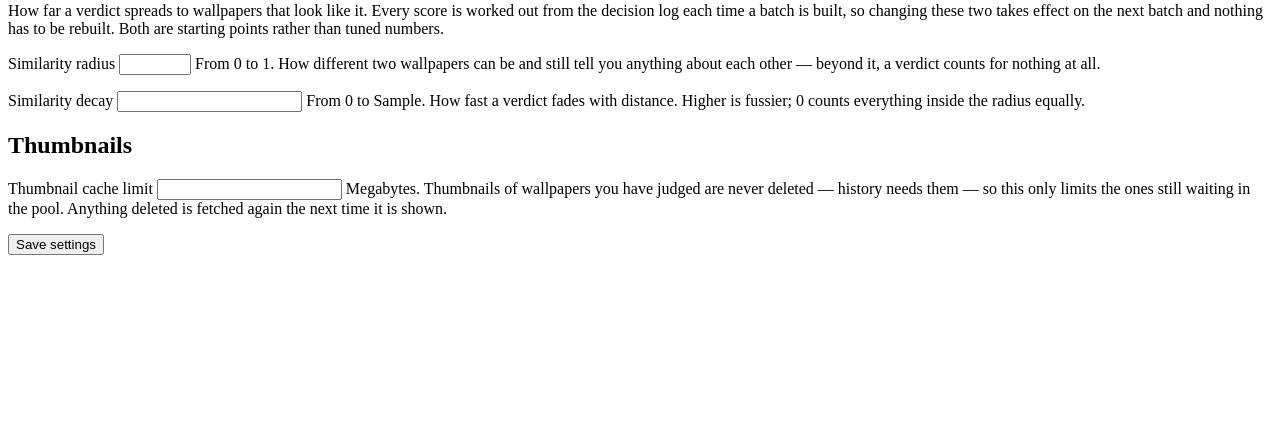
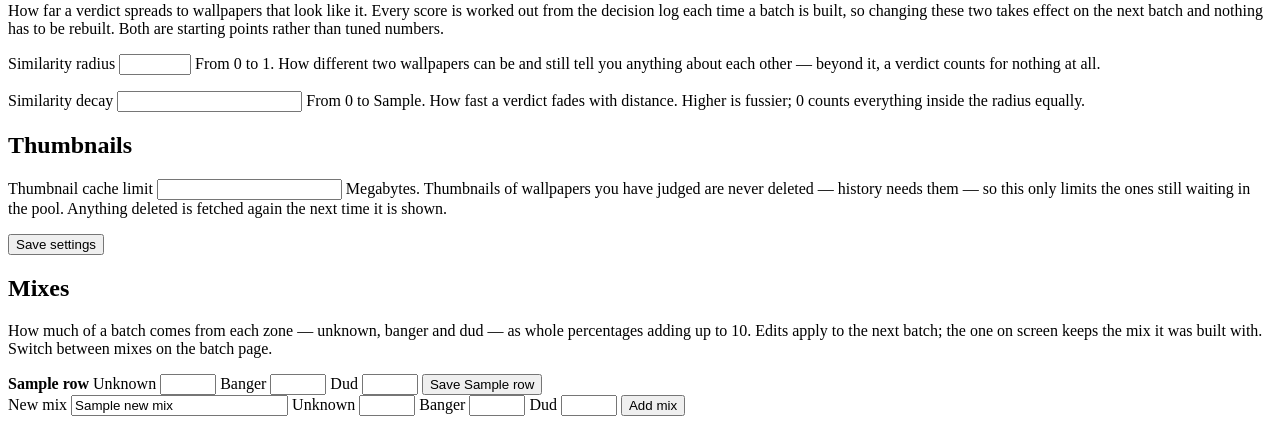
Before and after one commit to CJohnsonPeart25/wallpapi, a FastAPI app: template src/wallpapi/web/templates/settings.html in a window 1280 px wide. Shown: the part 601-1025 px from the top of the page. Before the commit the page ends 856 px from the top, so only its background shows below. Run offline with FastAPI, Linux system fonts and the light colour scheme; the template is opened without the code that fills it: most values are stand-ins (such as "Sample title", 1, 10 or a date in 2020); some libraries are stand-ins or nearby versions.

Commit message:
Put the Mixes on the settings page
A row per Mix with its three percentages as fields, a Save per row, a Delete
on the ones that can take it, and an add row. Each row is a form of its own
because HTML does not nest forms and every row posts the same four field
names; both routes are plain posts with post-redirect-get on success and the
refusal rendered next to what was typed, as `/settings` has done since #4.

No delete control on Explore, on Refine or on the active Mix — all three are
refusals the Core service makes anyway, and the page should not offer a
button that cannot work. The Batch page switcher needed no change: it has
listed every stored Mix since #10.

```diff
--- a/src/wallpapi/web/app.py
+++ b/src/wallpapi/web/app.py
@@ -23,10 +23,13 @@
 from wallpapi.core import (
     MAX_BATCH_SIZE,
     MAX_FILTER_PIXELS,
+    MAX_MIX_NAME_LENGTH,
     MAX_POOL_TARGET_SIZE,
     MAX_SIMILARITY_DECAY,
     MIN_BATCH_SIZE,
     MIN_POOL_TARGET_SIZE,
+    MIX_TOTAL,
+    UNDELETABLE_MIXES,
     WALLHAVEN_RATIOS,
     Batch,
     BatchUnavailable,
@@ -35,7 +38,7 @@
     SettingsRefused,
     SubmissionRefused,
 )
-from wallpapi.model import Verdict
+from wallpapi.model import Mix, Verdict
 from wallpapi.refill import RefillThread
 
 TEMPLATES_DIR = Path(__file__).parent / "templates"
@@ -164,6 +167,48 @@
     quietly claim the fallback was the choice.
     """
     return {"mixes": core.list_mixes(), "active_mix": core.get_settings().active_mix}
+
+
+def _mix_section(core: CoreService, posted: Mapping[str, str] | None = None) -> dict[str, object]:
+    """The **Mixes** section of the settings page: a row per **Mix**, plus the row that adds one.
+
+    Built here rather than in the template because three facts have to be combined per row — what is
+    stored, what the user has just typed, and whether the row may be deleted — and a template deciding
+    any of them would be a second place that knows the rules.
+
+    `posted` is the save that was refused, put back over the row it came from so that fixing one number
+    is not retyping three. A posted name that matches no stored **Mix** belongs to the add row, which is
+    where it was typed; that includes the empty name, which is the only way `MIX_NAME_INVALID` is
+    reached.
+
+    A row is deletable when it is neither **Explore** nor **Refine** (`UNDELETABLE_MIXES`) nor the active
+    **Mix**. Both are refusals the Core service makes anyway; not rendering the control is the page
+    declining to offer a button that cannot work, the same way **History** renders no clear control on a
+    row with nothing to clear.
+    """
+    typed = dict(posted or {})
+    typed_name = typed.get("name", "").strip()
+    stored = core.list_mixes()
+    active = core.get_settings().active_mix
+
+    def fields(mix: Mix) -> dict[str, object]:
+        edited = typed if typed_name == mix.name else {}
+        return {
+            "name": mix.name,
+            "unknown": edited.get("unknown", str(mix.unknown)),
+            "banger": edited.get("banger", str(mix.banger)),
+            "dud": edited.get("dud", str(mix.dud)),
+            "active": mix.name == active,
+            "deletable": mix.name not in UNDELETABLE_MIXES and mix.name != active,
+        }
+
+    added = typed if typed_name not in {mix.name for mix in stored} else {}
+    return {
+        "mix_rows": [fields(mix) for mix in stored],
+        "new_mix": {field: added.get(field, "") for field in ("name", "unknown", "banger", "dud")},
+        "mix_total": MIX_TOTAL,
+        "max_mix_name_length": MAX_MIX_NAME_LENGTH,
+    }
 
 
 def create_app(core: CoreService, *, refill: bool = False) -> FastAPI:
@@ -381,8 +426,10 @@
         request: Request,
         *,
         posted: Mapping[str, str],
+        posted_mix: Mapping[str, str] | None = None,
         refused: SettingsRefused | None = None,
         saved: bool = False,
+        deleted: bool = False,
         status_code: int = HTTPStatus.OK,
     ) -> HTMLResponse:
         """The settings form, filled with the values given rather than with the values stored.
@@ -391,14 +438,20 @@
         the others. `posted` is every field as text, which is how a plain page load renders them too — the
         form fields are strings either way, and giving both paths one shape means a field added to the form
         is added in one place rather than three.
+
+        `posted_mix` is the same idea for the **Mixes** section, kept apart from `posted` because those
+        rows are forms of their own: a **Mix** row posts four fields under names every other **Mix** row
+        posts too, so they cannot be spread into one flat context the way the settings fields are.
         """
         return templates.TemplateResponse(
             request,
             "settings.html",
             {
                 **posted,
+                **_mix_section(core, posted_mix),
                 "refused": refused,
                 "saved": saved,
+                "deleted": deleted,
                 "min_batch_size": MIN_BATCH_SIZE,
                 "max_batch_size": MAX_BATCH_SIZE,
                 "min_pool_target_size": MIN_POOL_TARGET_SIZE,
@@ -411,9 +464,9 @@
         )
 
     @app.get("/settings", response_class=HTMLResponse)
-    def settings_page(request: Request, saved: bool = False) -> HTMLResponse:
+    def settings_page(request: Request, saved: bool = False, deleted: bool = False) -> HTMLResponse:
         """The settings page, showing what is stored."""
-        return render_settings(request, posted=_stored_fields(core), saved=saved)
+        return render_settings(request, posted=_stored_fields(core), saved=saved, deleted=deleted)
 
     @app.post("/settings")
     def save_settings(
@@ -472,6 +525,60 @@
             )
         return RedirectResponse("/settings?saved=1", status_code=HTTPStatus.SEE_OTHER)
 
+    @app.post("/settings/mixes")
+    def save_mix(
+        request: Request,
+        name: Annotated[str, Form()] = "",
+        unknown: Annotated[str, Form()] = "",
+        banger: Annotated[str, Form()] = "",
+        dud: Annotated[str, Form()] = "",
+    ) -> Response:
+        """Create a **Mix** or edit one, and come back with the reason if those are not percentages.
+
+        One route for both, because `save_mix` is one write: the add row and every edit row post the same
+        four fields, and which of the two happened is a question about the table rather than about what
+        the user asked for.
+
+        Plain form posts rather than htmx, like the rest of this page — a **Mix** row changes the
+        switcher on another page and the list this section renders, so there is no fragment worth
+        swapping. Post-redirect-get on success for the reason `/settings` redirects: saving the same
+        **Mix** twice is the same **Mix**.
+
+        Every field is `str` with a default of empty, and the Core service decides. A declared `int` would
+        answer a typo with FastAPI's own JSON 422 instead of the sentence this page renders, and an empty
+        percentage — the add row submitted with a name and nothing else — would be a 422 rather than
+        `MIX_PERCENTAGES_INVALID`.
+        """
+        result = core.save_mix(name, unknown=unknown, banger=banger, dud=dud)
+        if isinstance(result, SettingsRefused):
+            return render_settings(
+                request,
+                posted=_stored_fields(core),
+                posted_mix={"name": name, "unknown": unknown, "banger": banger, "dud": dud},
+                refused=result,
+                status_code=HTTPStatus.BAD_REQUEST,
+            )
+        return RedirectResponse("/settings?saved=1", status_code=HTTPStatus.SEE_OTHER)
+
+    @app.post("/settings/mixes/delete")
+    def delete_mix(request: Request, name: Annotated[str, Form()] = "") -> Response:
+        """Remove a **Mix**, or re-render with the reason it stays.
+
+        The page renders no delete control on **Explore**, on **Refine** or on the active **Mix**, so
+        every refusal here is a second tab or a hand-made post — but it is a rendered sentence rather
+        than a bare status code, because this is a full page load and the user is looking at the section
+        the answer belongs in.
+        """
+        refused = core.delete_mix(name)
+        if refused is not None:
+            return render_settings(
+                request,
+                posted=_stored_fields(core),
+                refused=refused,
+                status_code=HTTPStatus.BAD_REQUEST,
+            )
+        return RedirectResponse("/settings?deleted=1", status_code=HTTPStatus.SEE_OTHER)
+
     @app.get("/thumb/{wallpaper_id}")
     def thumbnail(wallpaper_id: str) -> FileResponse:
         """One tile, off the **Thumbnail cache**. Fetched from Wallhaven the first time and never again."""
--- a/src/wallpapi/web/templates/settings.html
+++ b/src/wallpapi/web/templates/settings.html
@@ -21,6 +21,9 @@
       <h1>Settings</h1>
       {% if saved %}
         <p class="saved">Settings saved.</p>
+      {% endif %}
+      {% if deleted %}
+        <p class="saved">Mix deleted.</p>
       {% endif %}
       {% if refused %}
         {# The Core service's refusal reason, said in words. One branch per reason; the last branch is a
@@ -53,6 +56,16 @@
             Similarity decay must be a number from 0 to {{ max_similarity_decay }}.
           {% elif refused.reason.value == "thumbnail_cache_max_mb_invalid" %}
             The thumbnail cache limit must be a whole number of megabytes, 0 or more.
+          {% elif refused.reason.value == "mix_percentages_invalid" %}
+            Mix percentages must be whole numbers, 0 or more, that add up to {{ mix_total }}.
+          {% elif refused.reason.value == "mix_name_invalid" %}
+            A mix needs a name, of no more than {{ max_mix_name_length }} characters.
+          {% elif refused.reason.value == "mix_unknown" %}
+            No mix goes by that name — it may have been deleted in another tab.
+          {% elif refused.reason.value == "mix_in_use" %}
+            That is the active mix. Switch to another on the batch page before deleting it.
+          {% elif refused.reason.value == "mix_not_deletable" %}
+            Explore and refine can be edited but cannot be deleted.
           {% else %}
             That value was refused ({{ refused.reason.value }}).
           {% endif %}
@@ -189,6 +202,69 @@
         </p>
         <button type="submit">Save settings</button>
       </form>
+
+      {#
+        Mixes (#12). Outside the settings form and not inside it: each row is a form of its own, HTML
+        does not nest forms, and a mix row posts four fields under names every other row posts too — so
+        one big form would send three copies of "unknown" and the server would have to guess.
+
+        Editing and adding post to the same route. A mix is saved under its name, and whether one was
+        already there is not a question worth asking the user; that also means there is no rename —
+        saving under a new name makes a second mix.
+
+        No delete control on explore, on refine, or on the active mix. All three are refusals the core
+        service makes anyway, and a page that offers a button which cannot work is a page telling the
+        user something untrue — the same reason history renders no clear control on a row with nothing
+        to clear.
+      #}
+      <h2>Mixes</h2>
+      <p class="hint">How much of a batch comes from each zone — unknown, banger and dud — as whole
+        percentages adding up to {{ mix_total }}. Edits apply to the next batch; the one on screen keeps
+        the mix it was built with. Switch between mixes on the batch page.</p>
+      {% for row in mix_rows %}
+        <form method="post" action="/settings/mixes" class="mix-row" data-mix-row="{{ row.name }}">
+          <input type="hidden" name="name" value="{{ row.name }}" />
+          <strong{% if row.active %} data-mix-active="{{ row.name }}"{% endif %}>{{ row.name }}</strong>
+          {% if row.active %}<span class="hint">active — the next batch is built from this one</span>{% endif %}
+          <label>Unknown
+            <input type="number" name="unknown" min="0" max="{{ mix_total }}" step="1"
+              value="{{ row.unknown }}" />
+          </label>
+          <label>Banger
+            <input type="number" name="banger" min="0" max="{{ mix_total }}" step="1"
+              value="{{ row.banger }}" />
+          </label>
+          <label>Dud
+            <input type="number" name="dud" min="0" max="{{ mix_total }}" step="1" value="{{ row.dud }}" />
+          </label>
+          <button type="submit">Save {{ row.name }}</button>
+        </form>
+        {% if row.deletable %}
+          <form method="post" action="/settings/mixes/delete" class="mix-delete">
+            <input type="hidden" name="name" value="{{ row.name }}" />
+            <button type="submit" data-mix-delete="{{ row.name }}">Delete {{ row.name }}</button>
+          </form>
+        {% endif %}
+      {% endfor %}
+      <form method="post" action="/settings/mixes" class="mix-row" data-mix-new>
+        <label>New mix
+          <input type="text" name="name" size="24" maxlength="{{ max_mix_name_length }}"
+            value="{{ new_mix.name }}" />
+        </label>
+        <label>Unknown
+          <input type="number" name="unknown" min="0" max="{{ mix_total }}" step="1"
+            value="{{ new_mix.unknown }}" />
+        </label>
+        <label>Banger
+          <input type="number" name="banger" min="0" max="{{ mix_total }}" step="1"
+            value="{{ new_mix.banger }}" />
+        </label>
+        <label>Dud
+          <input type="number" name="dud" min="0" max="{{ mix_total }}" step="1"
+            value="{{ new_mix.dud }}" />
+        </label>
+        <button type="submit">Add mix</button>
+      </form>
     </main>
   </body>
 </html>
```
Also changed, not shown: tests/test_web_mix_editing.py (added, +183 -0 lines).
